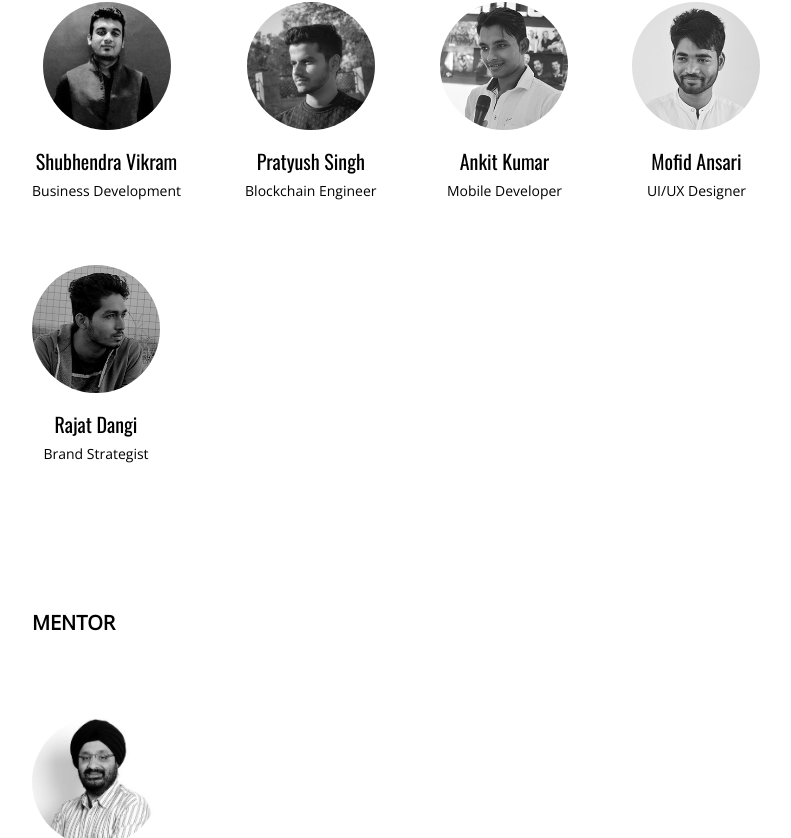
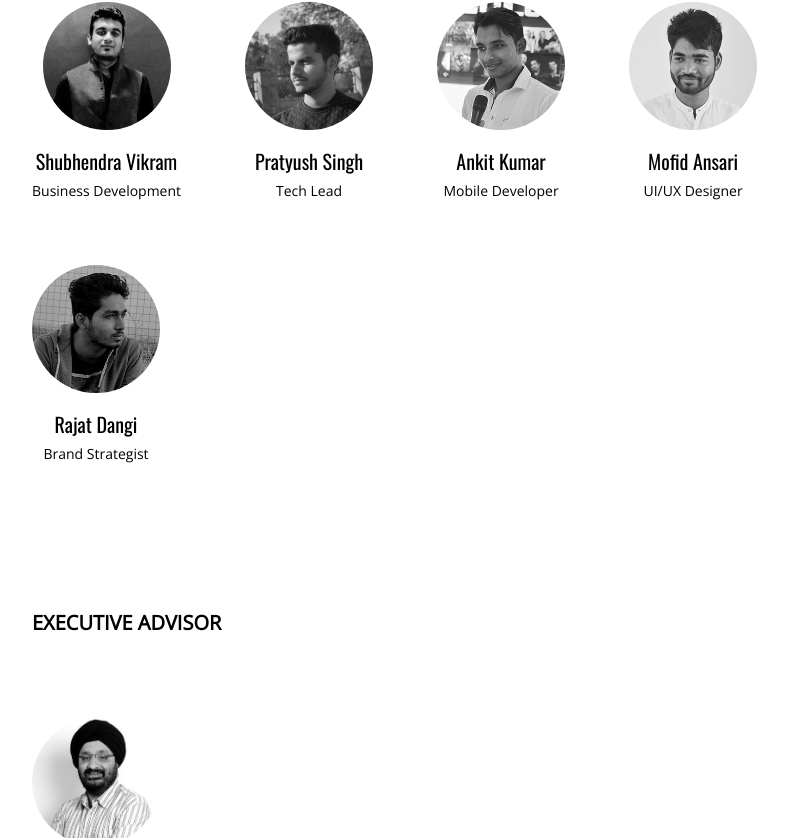
Before and after one commit to hapramp/hapramp.com-0619, a React (Create React App) app: page /about in a window 1280 px wide. Shown: the part 336-1174 px from the top of the page, without its empty margins (160-951 px from the left). Built offline with nearby package versions, Linux system fonts and the light colour scheme.

Commit message:
Fix designations

```diff
--- a/src/components/About/Mentors.js
+++ b/src/components/About/Mentors.js
@@ -18,7 +18,7 @@ const Mentors = () => {
     <section
       className="mentors text-center sm:text-left mt-20 px-4 sm:px-8 md:px-10">
       <div className="max-w-4xl mx-auto">
-        <h2 className="text-xl uppercase font-bold">Mentor</h2>
+        <h2 className="text-xl uppercase font-bold">Executive Advisor</h2>
         <div className="flex flex-wrap justify-center sm:justify-start -ml-16 mt-20">
           {mentors.map(member => {
             return (<Member key={member.link} member={member}/>)
--- a/src/components/About/memberData.js
+++ b/src/components/About/memberData.js
@@ -13,7 +13,7 @@ const data = [
   },
   {
     name: 'Pratyush Singh',
-    designation: 'Blockchain Engineer',
+    designation: 'Tech Lead',
     link: "https://www.linkedin.com/in/singh-pratyush/",
     pic: pratyush
   },
```
